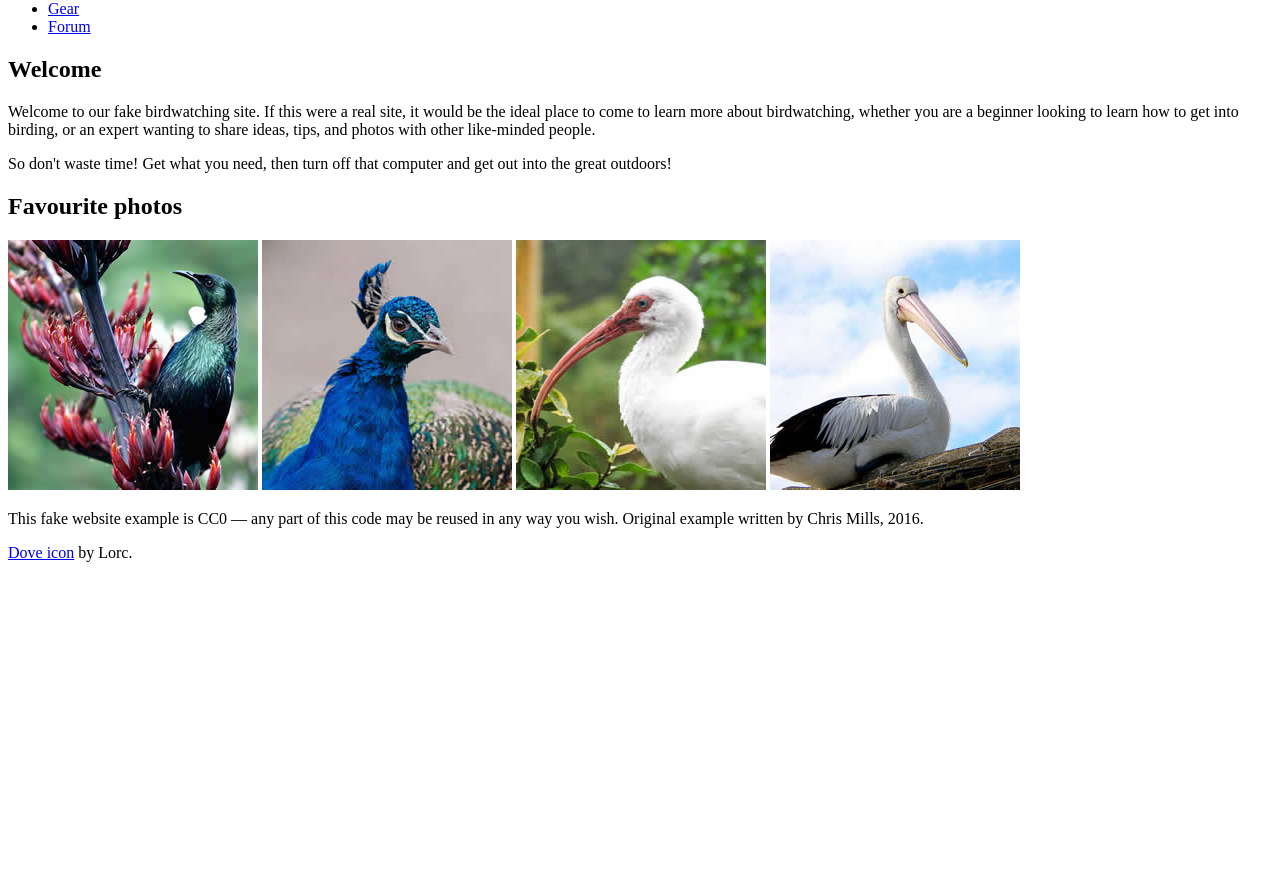
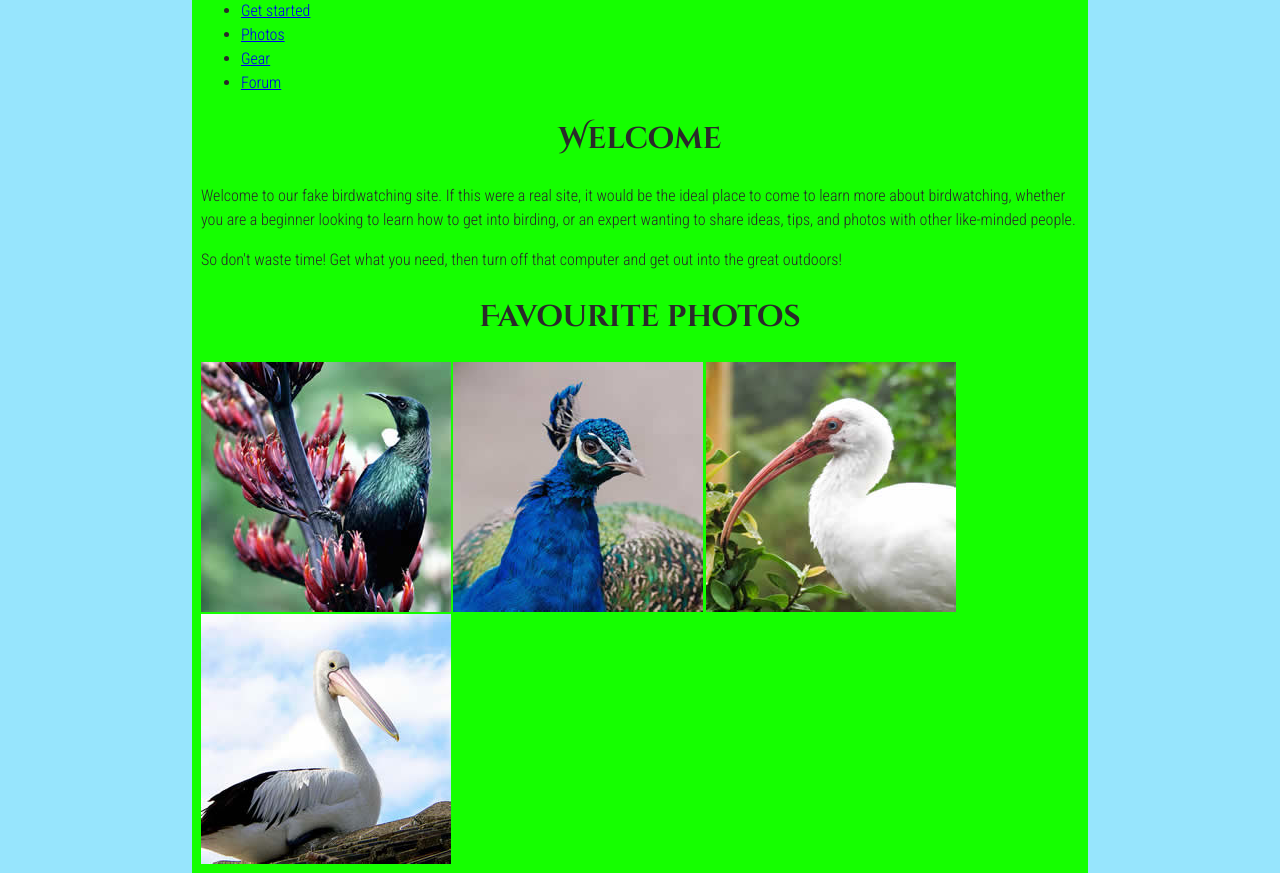
Before and after one commit to jessicatang12/jessicatang12.github.io, a plain HTML site: page lab_3/index.html in a window 1280 px wide. Shown: the part 666-1539 px from the top of the page. Before the commit the page ends 1244 px from the top, so only its background shows below. Drawn offline with Linux system fonts and the light colour scheme.

Commit message:
Added stylesheet link and general wrappers

```diff
--- a/lab_3/index.html
+++ b/lab_3/index.html
@@ -4,19 +4,21 @@
     <meta charset="utf-8">
     <title>Birdwatching</title>
     <link href="https://fonts.googleapis.com/css?family=Roboto+Condensed:300|Cinzel+Decorative:700" rel="stylesheet">
+    <link rel="stylesheet" type="text/css" href="style.css">
 
     <!--[if lt IE 9]>
       <script src="//html5shiv.googlecode.com/svn/trunk/html5.js"></script>
     <![endif]-->
   </head>
 
+  <div class="wrapper">
   <body>
     <!-- The contents of this lab are from the Mozilla Developer's Network -->
-
+    <div class="one">
       <h1>Birdwatching</h1>
       <img src="dove.png" alt="a simple dove logo">
-
-
+    </div>
+    <div class="two">
       <ul>
         <li><span>Home</span></li>
         <li><a href="#">Get started</a></li>
@@ -24,25 +26,30 @@
         <li><a href="#">Gear</a></li>
         <li><a href="#">Forum</a></li>
       </ul>
+    </div>
 
-
+    <div class="three">
       <h2>Welcome</h2>
 
       <p>Welcome to our fake birdwatching site. If this were a real site, it would be the ideal place to come to learn more about birdwatching, whether you are a beginner looking to learn how to get into birding, or an expert wanting to share ideas, tips, and photos with other like-minded people.</p>
 
       <p>So don't waste time! Get what you need, then turn off that computer and get out into the great outdoors!</p>
+    </div>
 
+    <div class="four">
       <h2>Favourite photos</h2>
 
       <a href="favorite-1.jpg"><img src="favorite-1_th.jpg" alt="Small black bird, black claws, long black slender beak, links to larger version of the image"></a>
       <a href="favorite-2.jpg"><img src="favorite-2_th.jpg" alt="Top half of a pretty bird with bright blue plumage on neck, light colored beak, blue headdress, links to larger version of the image"></a>
       <a href="favorite-3.jpg"><img src="favorite-3_th.jpg" alt="Top half of a large bird with white plumage, very long curved narrow light colored break, links to larger version of the image"></a>
       <a href="favorite-4.jpg"><img src="favorite-4_th.jpg" alt="Large bird, mostly white plumage with black plumage on back and rear, long straight white beak, links to larger version of the image"></a>
+    </div>
 
-
+    <div class="five">
       <p>This fake website example is CC0 — any part of this code may be reused in any way you wish. Original example written by Chris Mills, 2016.</p>
 
       <p><a href="http://game-icons.net/lorc/originals/dove.html">Dove icon</a> by Lorc.</p>
-
+    </div>
   </body>
+  </div>
 </html>
--- a/lab_3/style.css
+++ b/lab_3/style.css
@@ -7,7 +7,7 @@ html, body {
 
 html {
   font-size: 10px;
-  background-color: #a9a9a9;
+  background-color: #97e5fd;
 }
 
 body {
@@ -57,7 +57,7 @@ header {
 }
 
 body > * {
-  background-color: red;
+  background-color: rgb(21, 255, 0);
   padding: 1%;
 }
 
```
